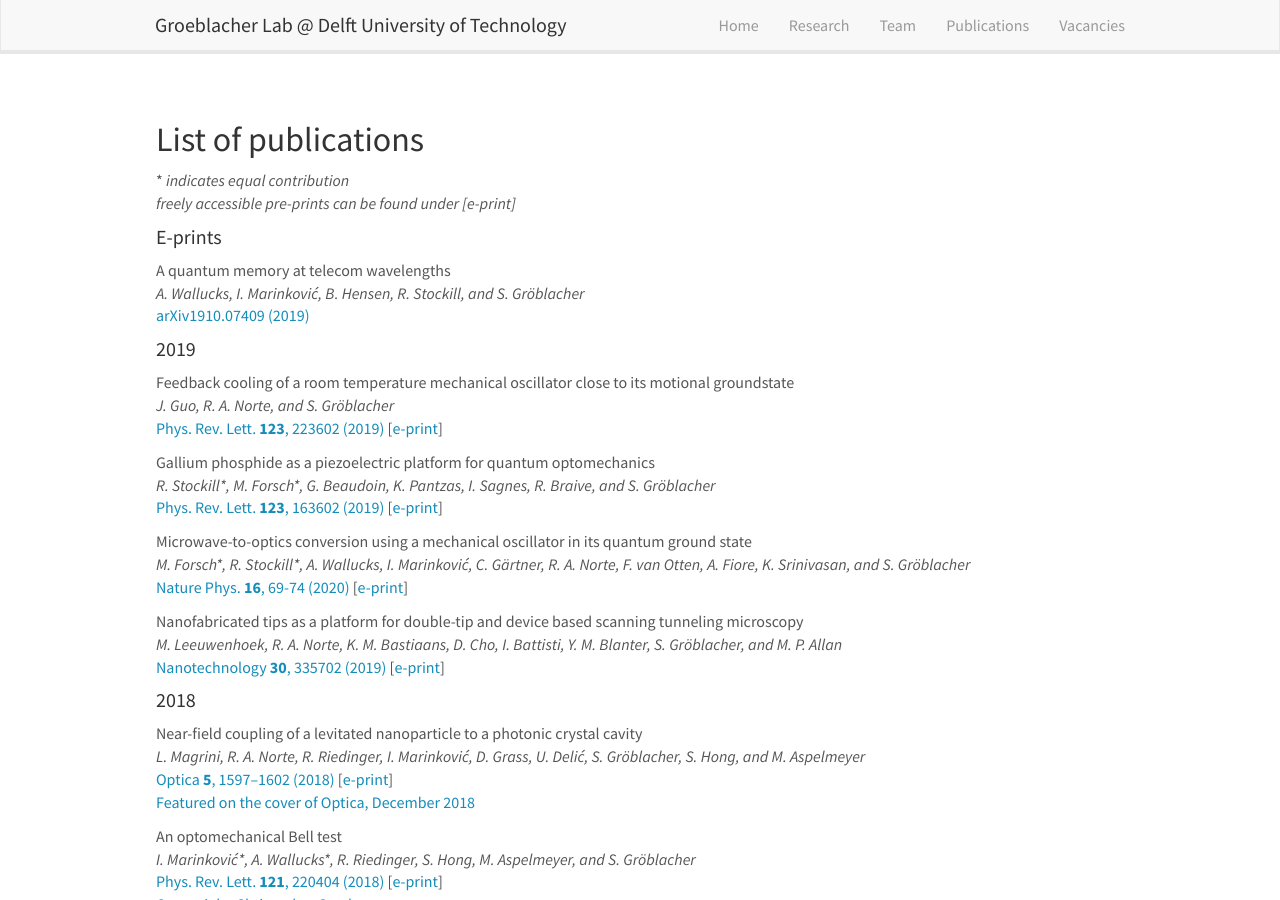
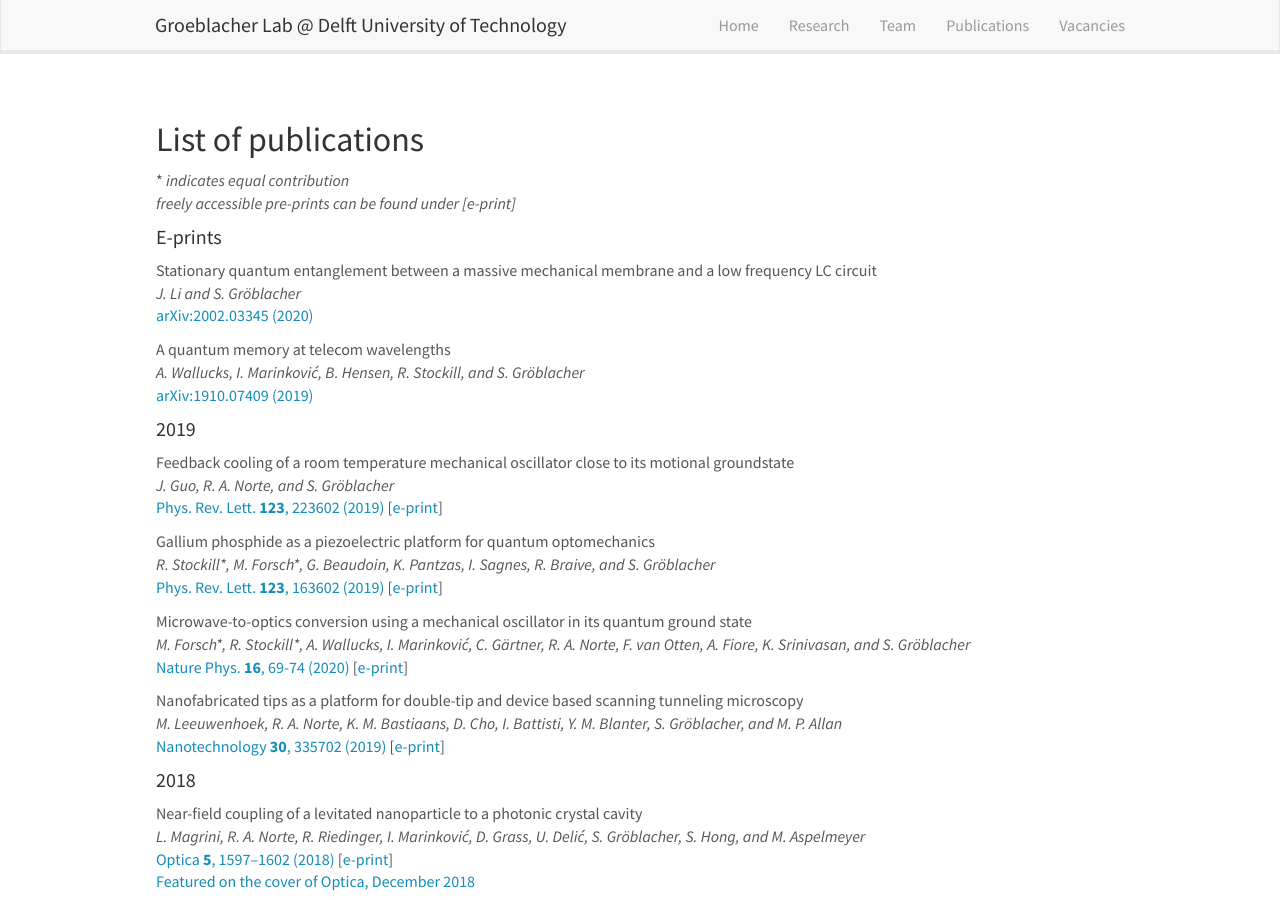
Before and after one commit to sgroeblacher/groeblacherlab, a Jekyll site: the page built from _pages/publications.md, in a window 1280 px wide and 900 px high, scrolled down 2243 px. Built offline with Jekyll 4.4.1, drawn with Linux system fonts in a browser that asks for light colours; nearby versions of some CDN libraries.

Commit message:
modified:   _data/publist.yml

```diff
--- a/_data/publist.yml
+++ b/_data/publist.yml
@@ -1,16 +1,30 @@
+- title: "Stationary quantum entanglement between a massive mechanical membrane and a low frequency LC circuit"
+  image:
+  description:
+  authors: J. Li and S. Gröblacher
+  link:
+    url: https://arxiv.org/abs/2002.03345
+    display: arXiv:2002.03345 (2020)
+  arxiv: 0
+  eprint:
+  highlight: 0
+  news2:
+  newyear: 1
+  year: E-prints
+
 - title: "A quantum memory at telecom wavelengths"
   image:
   description:
   authors: A. Wallucks, I. Marinković, B. Hensen, R. Stockill, and S. Gröblacher
   link:
     url: https://arxiv.org/abs/1910.07409
-    display: arXiv1910.07409 (2019)
+    display: arXiv:1910.07409 (2019)
   arxiv: 0
   eprint:
   highlight: 0
   news2:
-  newyear: 1
-  year: E-prints
+  newyear: 0
+  year:
 
 - title: "Feedback cooling of a room temperature mechanical oscillator close to its motional groundstate"
   image: RTcooling.png
```
